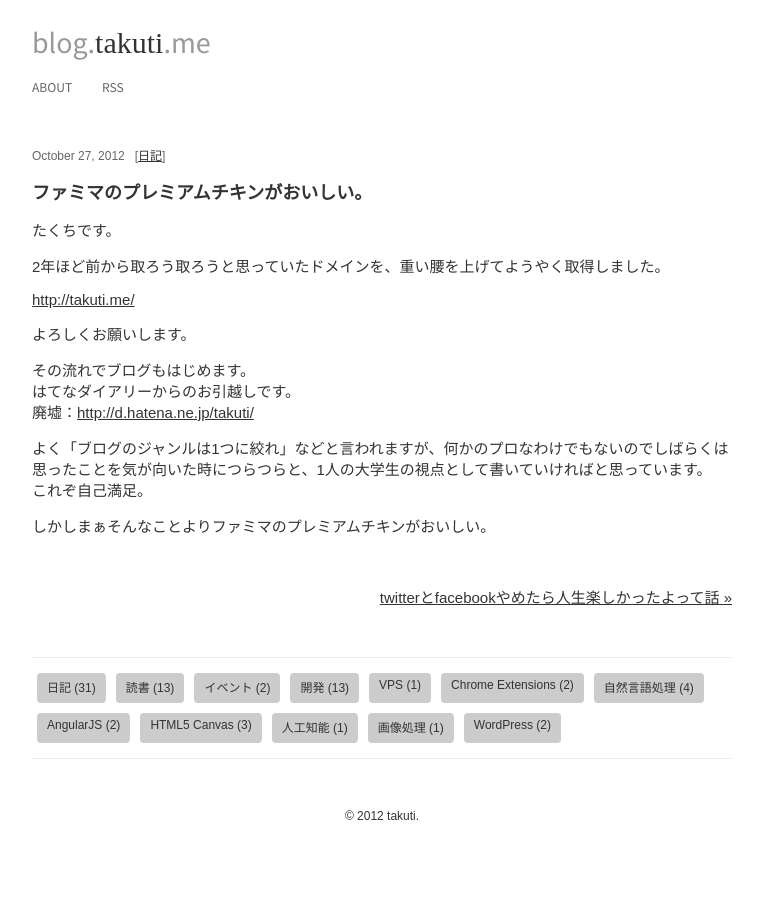
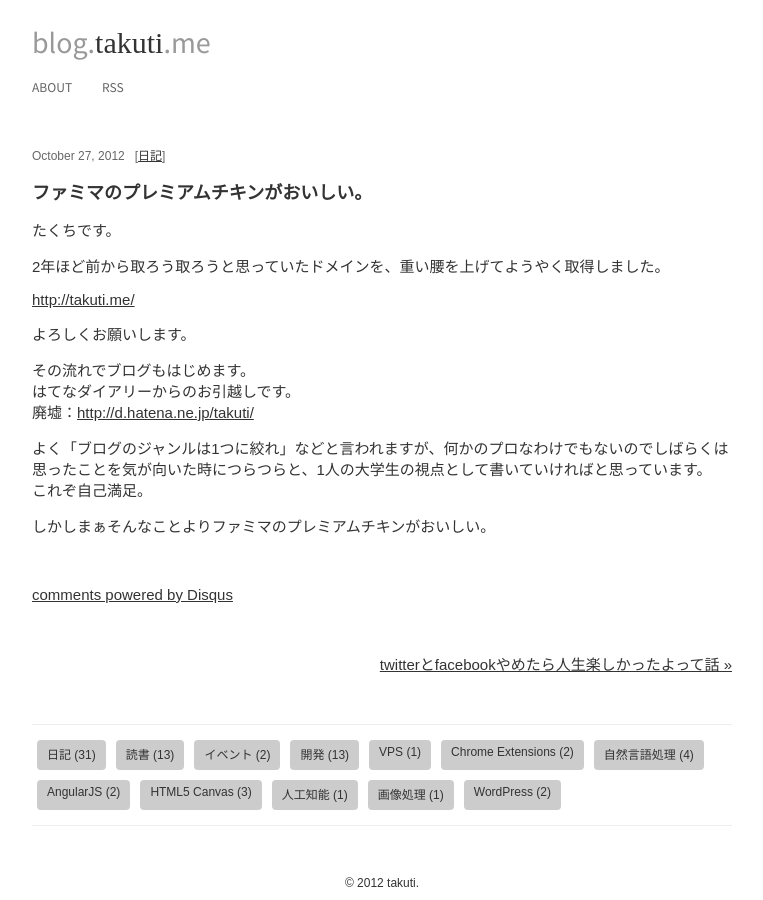
Before and after one commit to takuti/old.blog.takuti.me, a Jekyll site: the page built from _posts/2012-10-27-first-entry.html, in a window 1280 px wide. Shown: the whole page, without its empty margins (258-1021 px from the left). Built offline with Jekyll 4.4.1, drawn with Linux system fonts in a browser that asks for light colours; some web fonts are replaced; Markdown is read by kramdown in place of the engine named in the settings; comment, search, counter and statistics services are not loaded.

Commit message:
show disqus in every entries

```diff
--- a/_layouts/post.html
+++ b/_layouts/post.html
@@ -3,12 +3,10 @@
 ---
 <article>
   <p class="meta clearfix">
-    {% assign flg = false %}
     {{ page.date | date: '%B %-d, %Y' }} &nbsp;
     {% unless page.tags == empty %}
     {% for tag in page.tags %}
     {% capture t %}{{ tag | downcase | replace:' ','-' }}{% endcapture %}
-    {% if t == 'diary' %} {% assign flg = true %} {% endif %}
     [<a href="/tag/{{ t }}">{{ site.tagname[t] }}</a>]
     {% endfor %}
     {% endunless %}
@@ -18,7 +16,6 @@
   <div class="post">
     {{ content }}
   </div>
-  {% if flg == false %}
   <div id="disqus_thread"></div>
     <script type="text/javascript">
         /* * * CONFIGURATION VARIABLES: EDIT BEFORE PASTING INTO YOUR WEBPAGE * * */
@@ -33,7 +30,6 @@
     </script>
     <noscript>Please enable JavaScript to view the <a href="http://disqus.com/?ref_noscript">comments powered by Disqus.</a></noscript>
     <a href="http://disqus.com" class="dsq-brlink">comments powered by <span class="logo-disqus">Disqus</span></a>
-  {% endif %}
 
 </article>
 
```
Also changed, not shown: _posts/2014-07-13-20140713.md (+1 -1 lines).
